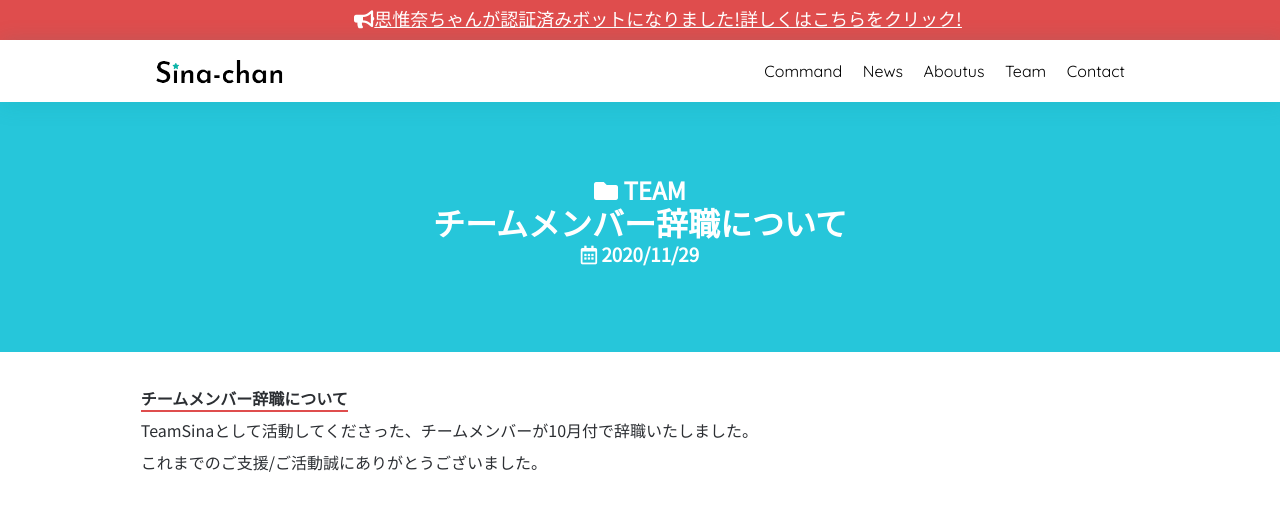
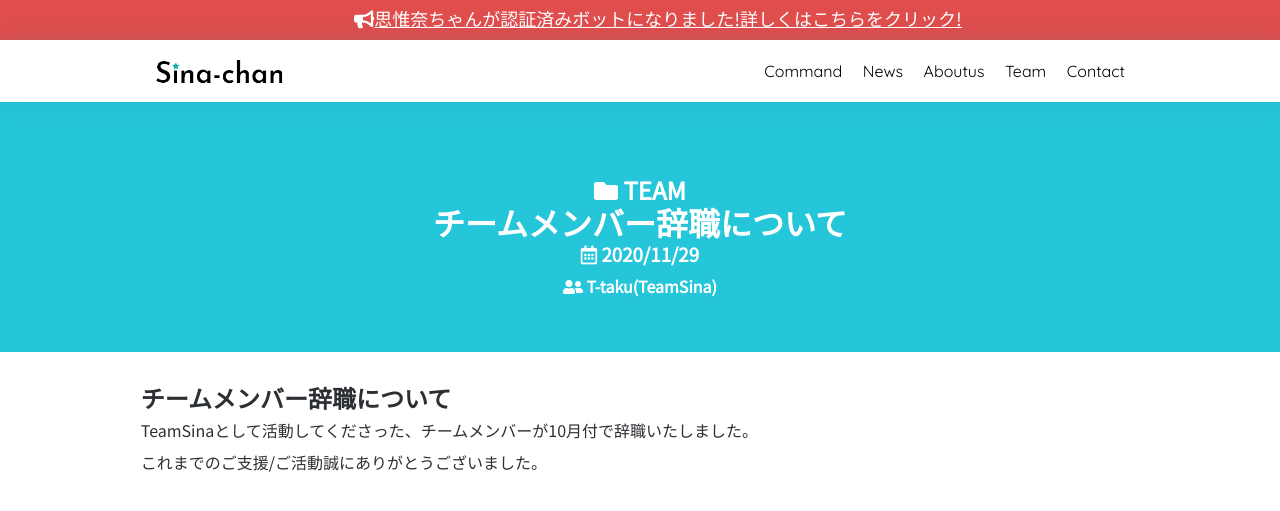
Before and after one commit to SinaKitagami/sinakitagami.github.io, a Jekyll site: the page built from _posts/team/2020-11-30-leave-teammember.md, in a window 1280 px wide and 900 px high. Shown: the top 511 px of the window. Built offline with Jekyll 4.4.1, drawn with Linux system fonts in a browser that asks for light colours; nearby versions of some CDN libraries.

Commit message:
Update 2020-11-30-leave-teammember.md

```diff
--- a/_posts/team/2020-11-30-leave-teammember.md
+++ b/_posts/team/2020-11-30-leave-teammember.md
@@ -4,10 +4,10 @@ title: チームメンバー辞職について
 categories:
 - TEAM
 date: 2020-11-30 00:00:00 +0900
-author:
+author: T-taku(TeamSina)
 
 ---
-**チームメンバー辞職について**
+## チームメンバー辞職について
 
 TeamSinaとして活動してくださった、チームメンバーが10月付で辞職いたしました。
 
```
